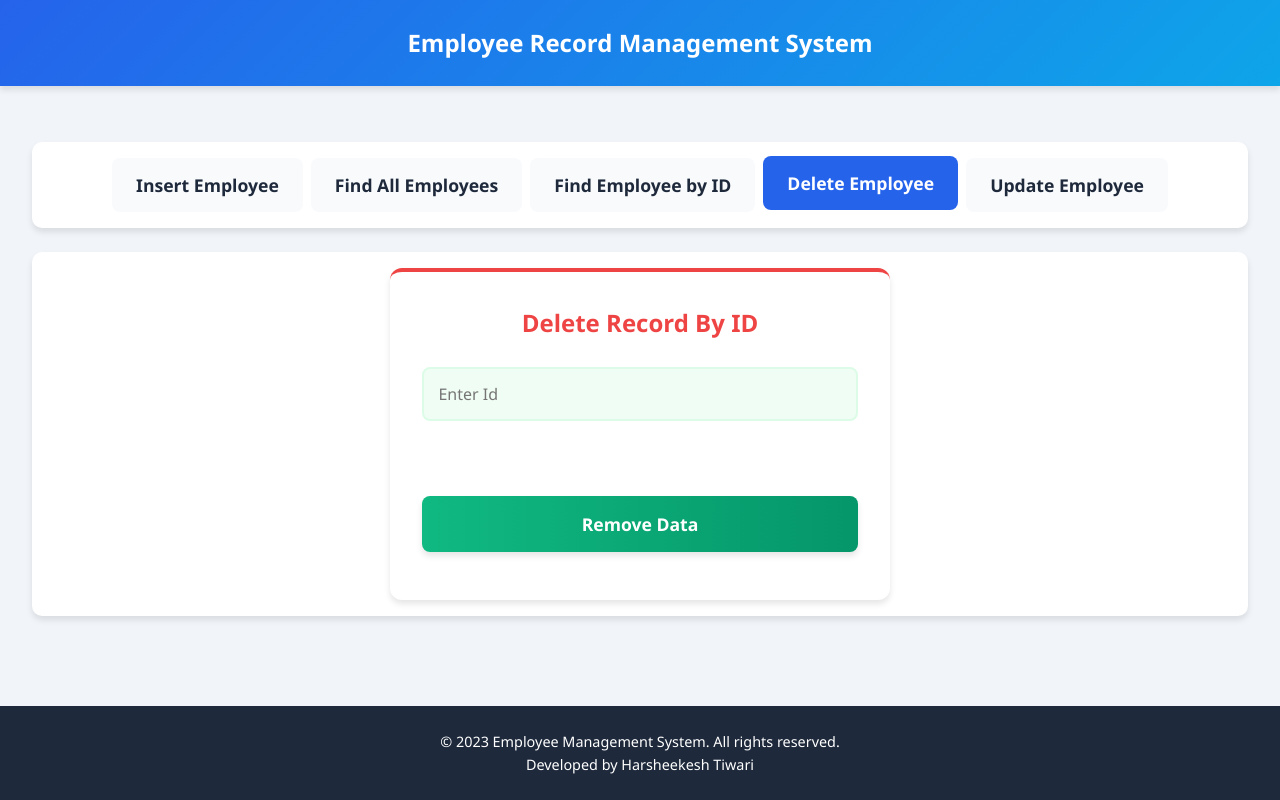
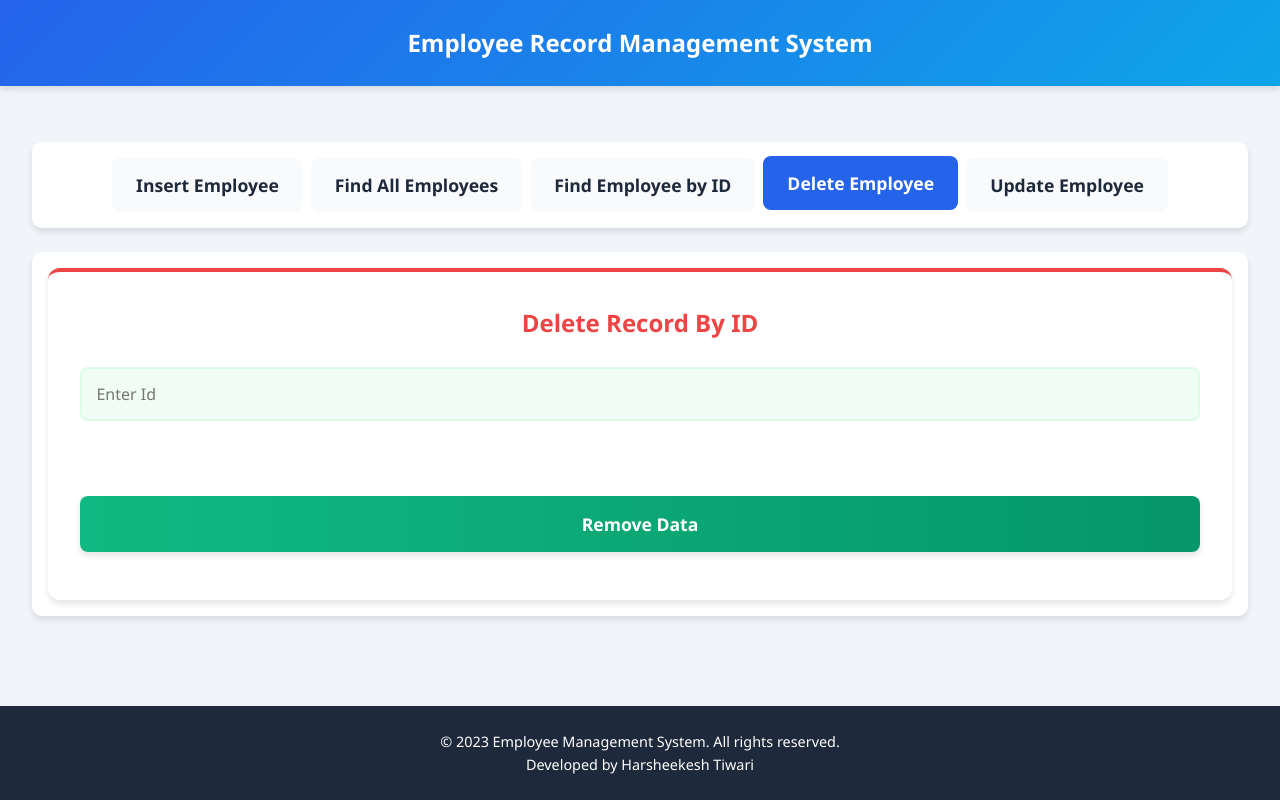
Before and after one commit to Harsheekesh/Harsheekesh-employee-management-system, a React (Create React App) app in the folder client/: page /delete in a window 1280 px wide. Built offline with nearby package versions, Linux system fonts and the light colour scheme.

Commit message:
Update Delete.css

```diff
--- a/client/src/styles/Delete.css
+++ b/client/src/styles/Delete.css
@@ -3,7 +3,7 @@
   padding: 2rem;
   border-radius: 12px;
   box-shadow: var(--shadow);
-  max-width: 500px;
+/*   max-width: 500px; */
   margin: 0 auto;
   animation: fadeIn 0.6s ease;
   border-top: 4px solid var(--danger);
```
